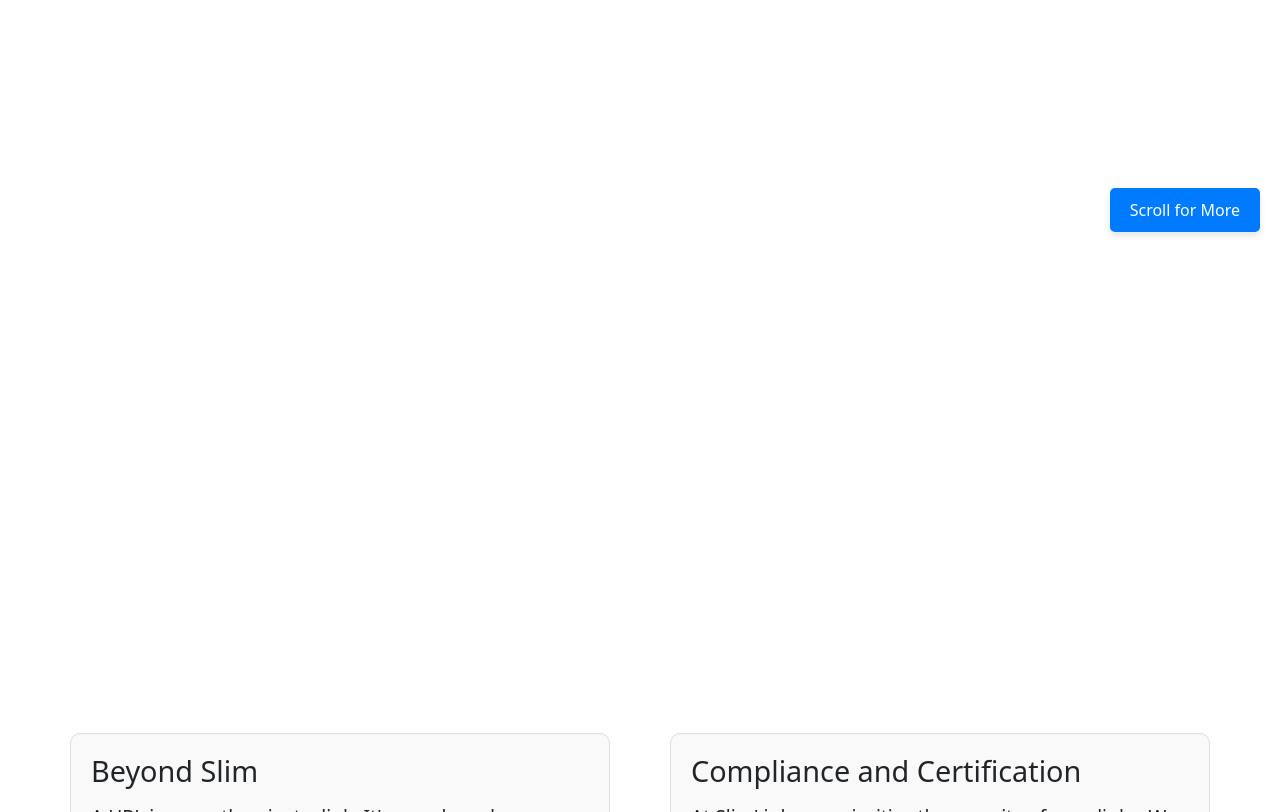
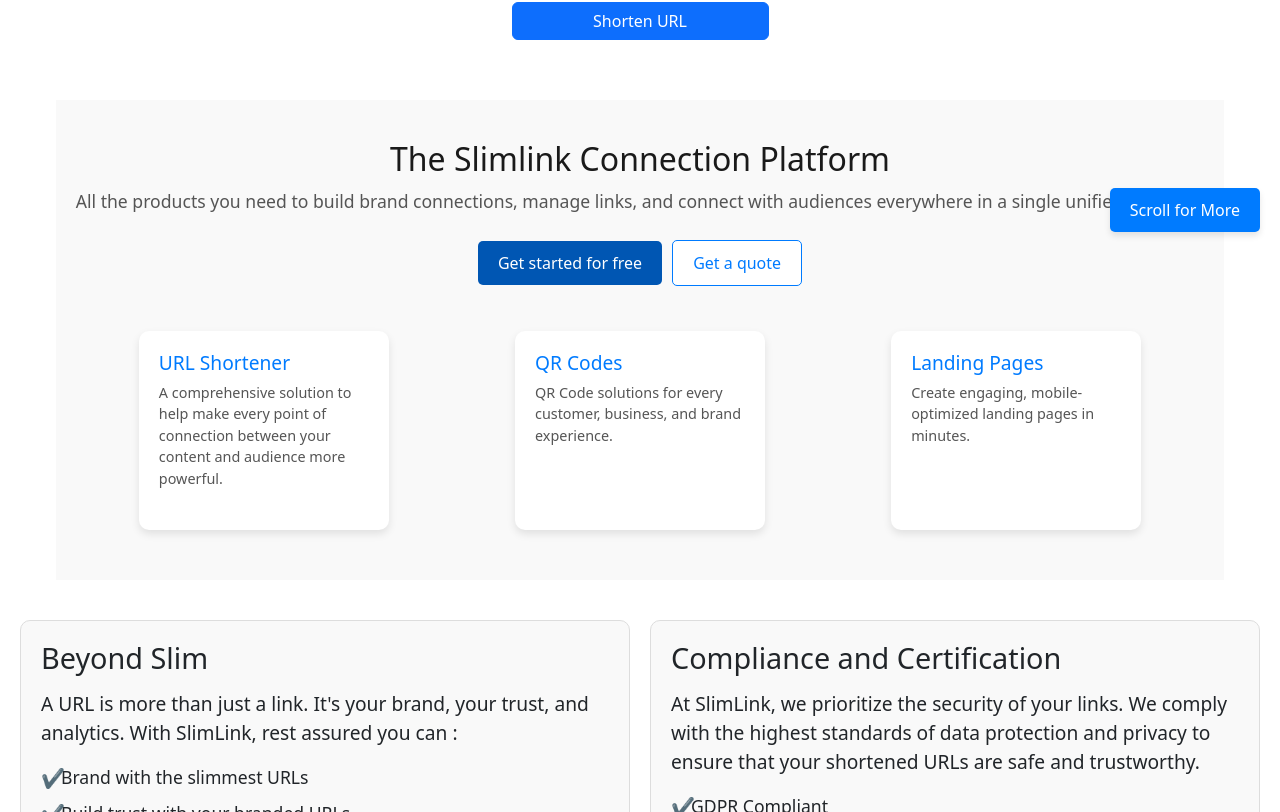
Before and after one commit to PranavDonepudi/SlimLink, a React (Create React App) app in the folder SlimLink/slimlink-frontend/: page / in a window 1280 px wide. Shown: the part 548-1360 px from the top of the page. Built offline with nearby package versions, Linux system fonts and the light colour scheme.

Commit message:
Designed front-end

```diff
--- a/SlimLink/slimlink-frontend/src/App.css
+++ b/SlimLink/slimlink-frontend/src/App.css
@@ -97,6 +97,21 @@ h1 {
   text-align: left;
 }
 
+/* Side-by-Side Layout for Compliance and BeyondSlim */
+.side-by-side-container {
+  display: flex;
+  gap: 20px;
+  justify-content: center;
+  align-items: flex-start;
+  margin: 40px 0; /* Add margin to space it out */
+}
+
+.compliance-certification,
+.beyond-slim {
+  flex: 1; /* Take equal space in the container */
+  min-width: 300px; /* Setting min. width to keep content readable */
+}
+
 .compliance-certification h2, .beyond-slim h2 {
   font-size: 1.8rem;
   margin-bottom: 15px;
@@ -146,3 +161,108 @@ h1 {
 .scroll-down-button:hover {
   background-color: #0056b3;
 }
+/* Connection Platform Section */
+.connection-platform {
+  text-align: center;
+  padding: 40px 20px;
+  background-color: #f9f9f9;
+  margin-top: 40px;
+}
+
+.connection-platform h2 {
+  font-size: 2rem;
+  color: #1a1a1a;
+  margin-bottom: 10px;
+}
+
+.connection-platform p {
+  font-size: 1.1rem;
+  color: #555;
+  margin-bottom: 20px;
+}
+
+.platform-buttons {
+  margin-bottom: 30px;
+}
+
+.cta-button {
+  background-color: #007bff;
+  color: white;
+  padding: 10px 20px;
+  font-size: 1rem;
+  border: none;
+  border-radius: 5px;
+  cursor: pointer;
+  margin: 5px;
+}
+
+.cta-button.outline {
+  background-color: white;
+  color: #007bff;
+  border: 1px solid #007bff;
+}
+
+.platform-features {
+  display: flex;
+  justify-content: space-around;
+  flex-wrap: wrap;
+  margin-top: 30px;
+}
+
+.feature-card {
+  background-color: #ffffff;
+  padding: 20px;
+  border-radius: 10px;
+  box-shadow: 0 4px 8px rgba(0, 0, 0, 0.1);
+  width: 250px;
+  margin: 10px;
+  text-align: left;
+}
+
+.feature-card h3 {
+  font-size: 1.2rem;
+  color: #007bff;
+}
+
+.feature-card p {
+  font-size: 0.9rem;
+  color: #555;
+}
+
+/* Footer styling */
+.footer {
+  background-color: #333;
+  color: #fff;
+  padding: 20px;
+  text-align: center;
+  margin-top: 40px;
+  position: relative;
+}
+
+.footer .social-icons {
+  margin-bottom: 10px;
+}
+
+.footer .social-icons a {
+  color: #ffffff;
+  font-size: 1.5rem;
+  margin: 0 10px;
+}
+
+.footer-text {
+  font-size: 0.9rem;
+  color: #ccc;
+}
+
+.language-button {
+  background: none;
+  border: 1px solid #ffffff;
+  color: #ffffff;
+  padding: 5px 10px;
+  border-radius: 5px;
+  font-size: 0.9rem;
+  position: absolute;
+  right: 20px;
+  bottom: 20px;
+  cursor: pointer;
+}
--- a/SlimLink/slimlink-frontend/src/App.js
+++ b/SlimLink/slimlink-frontend/src/App.js
@@ -1,18 +1,19 @@
+// In UrlShortener Component (in App.js)
 import React, { useState } from 'react';
 import { BrowserRouter as Router, Routes, Route } from 'react-router-dom';
-import NavBar from './NavBar'; // Assuming NavBar.js exists in the same directory
-import Login from './Pages/Login'; // Import the Login page
-import './App.css'; // Assuming you have some custom styles
-import logo from './logo.jpeg'; // Import the logo image
-import ComplianceAndCertification from './Pages/ComplianceAndCertification'; // Import Compliance section
-import BeyondSlim from './Pages/BeyondSlim'; // Import BeyondSlim section
-import About from './Pages/About'; // Import the About page
-import Plans from './Pages/Plans'; // Import the PLans page
+import NavBar from './NavBar';
+import Login from './Pages/Login';
+import './App.css';
+import logo from './logo.jpeg';
+import ComplianceAndCertification from './Pages/ComplianceAndCertification';
+import BeyondSlim from './Pages/BeyondSlim';
+import About from './Pages/About';
+import Plans from './Pages/Plans';
 
 function UrlShortener() {
   const [longURL, setLongURL] = useState('');
   const [shortURL, setShortURL] = useState('');
-  const [isSpinning, setIsSpinning] = useState(false); // State to control logo spinning
+  const [isSpinning, setIsSpinning] = useState(false);
 
   const handleSubmit = (e) => {
     e.preventDefault();
@@ -21,24 +22,20 @@ function UrlShortener() {
     const ifValid =  regularexpress.test(longURL);
 
     if (ifValid) {
-      function generateShortURL(length = 5) {
+      function generateShortURL(length = 6) {
         return `https://sl.to/${[...Array(length)].map(() => Math.random().toString(36)[2]).join('')}`;
       }
       const shortenedURL = generateShortURL(5);
       setShortURL(shortenedURL);
       console.log(generateShortURL);
 
-      // Start logo spinning
       setIsSpinning(true);
-
-      // Stop spinning after 2 seconds
       setTimeout(() => setIsSpinning(false), 2000);
     } else {
       setShortURL("Please Enter A Valid URL!")
     };
   };
 
-  // Scroll to the bottom of the page
   const scrollToBottom = () => {
     window.scrollTo({
       top: document.documentElement.scrollHeight,
@@ -49,7 +46,7 @@ function UrlShortener() {
   return (
     <div className="content-container">
       <img src={logo} alt="SlimLink Logo"
-      className={`logo ${isSpinning ? 'spinning' : ''}`} // Apply 'spinning' class based on state
+      className={`logo ${isSpinning ? 'spinning' : ''}`}
       />
       <h1>SlimLink URL Shortener</h1>
 
@@ -76,13 +73,36 @@ function UrlShortener() {
         </div>
       )}
 
-      {/* Including BeyondSlim & ComplianceAndCertification sections */}
-      <div className="additional-info">
-        <BeyondSlim/>
-        <ComplianceAndCertification/>
+      {/* Slimlink Connection Platform Section */}
+      <section className="connection-platform">
+        <h2>The Slimlink Connection Platform</h2>
+        <p>All the products you need to build brand connections, manage links, and connect with audiences everywhere in a single unified platform.</p>
+        <div className="platform-buttons">
+          <button className="cta-button">Get started for free</button>
+          <button className="cta-button outline">Get a quote</button>
+        </div>
+        <div className="platform-features">
+          <div className="feature-card">
+            <h3>URL Shortener</h3>
+            <p>A comprehensive solution to help make every point of connection between your content and audience more powerful.</p>
+          </div>
+          <div className="feature-card">
+            <h3>QR Codes</h3>
+            <p>QR Code solutions for every customer, business, and brand experience.</p>
+          </div>
+          <div className="feature-card">
+            <h3>Landing Pages</h3>
+            <p>Create engaging, mobile-optimized landing pages in minutes.</p>
+          </div>
+        </div>
+      </section>
+
+      {/*container for side-by-side layout */}
+      <div className="side-by-side-container">
+      <BeyondSlim />
+      <ComplianceAndCertification />
       </div>
 
-      {/* Scroll Down Button */}
       <button className="scroll-down-button" onClick={scrollToBottom}>Scroll for More</button>
     </div>
   );
@@ -96,9 +116,7 @@ function App() {
         <Route path="/login" element={<Login />} />
         <Route path="/about-us" element={<About />} />
         <Route path="/plans" element={<Plans />} />
-        <Route path="/login" element={<Login />} />
         <Route path="/" element={<UrlShortener />} />
-
       </Routes>
     </Router>
   );
```
